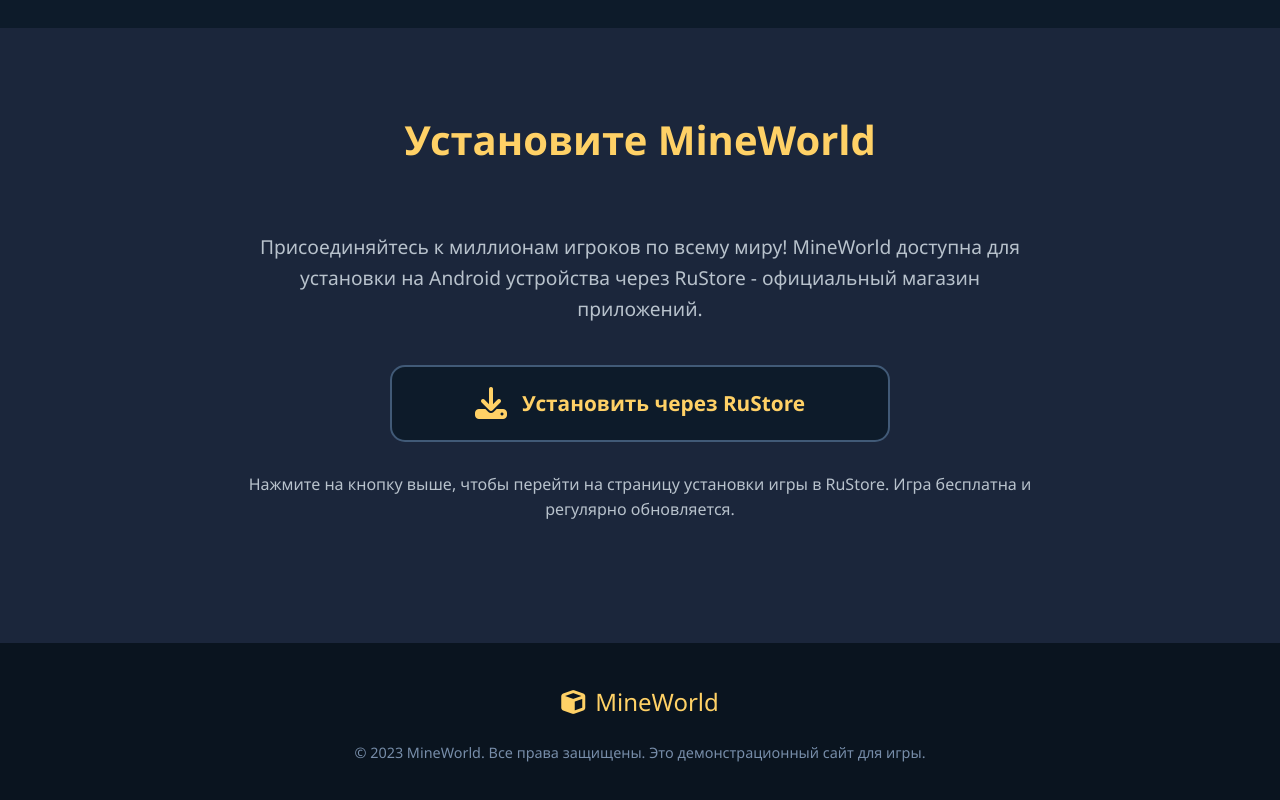
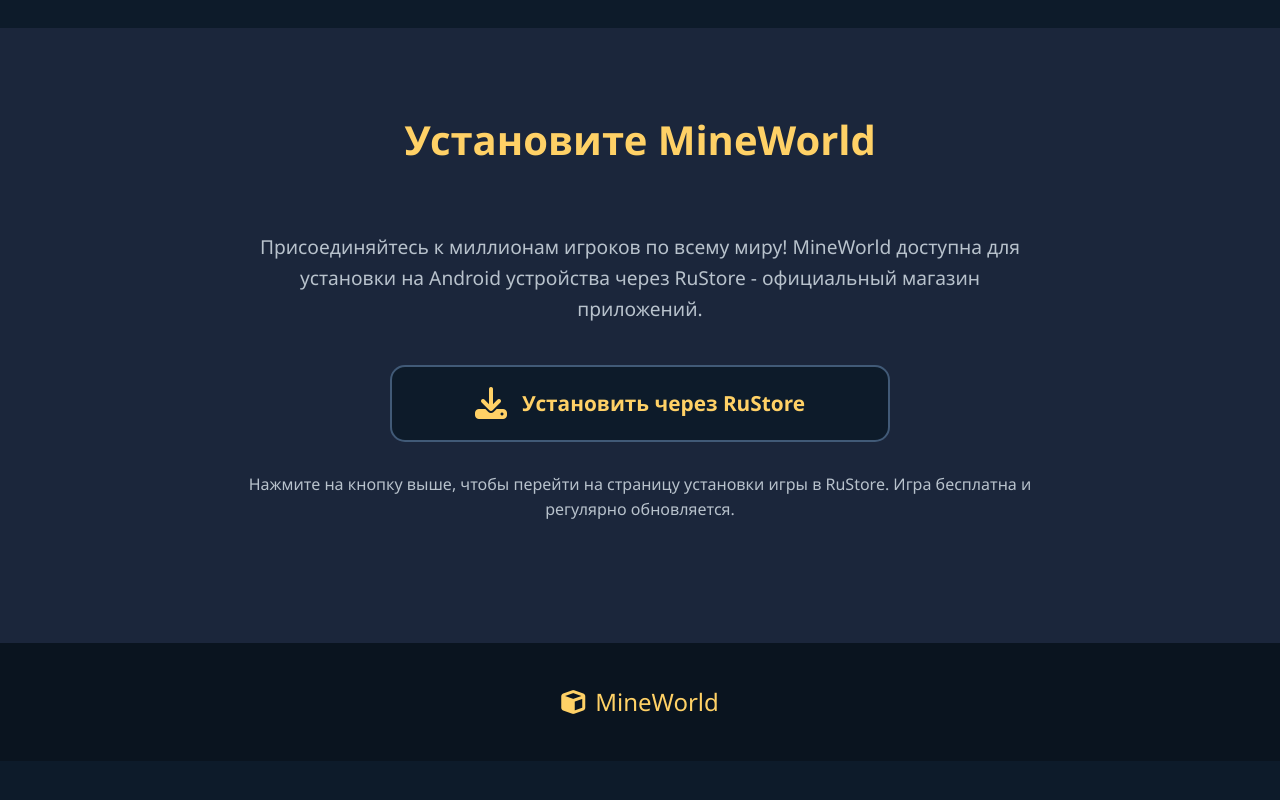
Before and after one commit to mineworldcraft/mineworldcraft.github.io, a plain HTML site: page index.html in a window 1280 px wide. Shown: the part 2120-2920 px from the top of the page. After the commit the page ends 2881 px from the top, so only its background shows below. Drawn offline with Linux system fonts and the light colour scheme.

Commit message:
Update index.html

```diff
--- a/index.html
+++ b/index.html
@@ -378,13 +378,12 @@
                     <i class="fas fa-cube"></i>
                     <span>MineWorld</span>
                 </div>
-                <p class="copyright">© 2023 MineWorld. Все права защищены. Это демонстрационный сайт для игры.</p>
             </div>
         </div>
     </footer>
 
     <script>
-        // Плавная прокрутка по якорным ссылкам
+
         document.querySelectorAll('nav a').forEach(anchor => {
             anchor.addEventListener('click', function(e) {
                 e.preventDefault();
@@ -402,7 +401,7 @@
             });
         });
 
-        // Анимация появления элементов при прокрутке
+
         const observerOptions = {
             threshold: 0.1,
             rootMargin: '0px 0px -50px 0px'
@@ -417,7 +416,7 @@
             });
         }, observerOptions);
 
-        // Назначаем анимацию для карточек особенностей
+
         document.querySelectorAll('.feature-card').forEach(card => {
             card.style.opacity = '0';
             card.style.transform = 'translateY(20px)';
@@ -425,7 +424,7 @@
             observer.observe(card);
         });
 
-        // Назначаем анимацию для галереи
+
         document.querySelectorAll('.gallery-item').forEach(item => {
             item.style.opacity = '0';
             item.style.transform = 'translateY(20px)';
```
